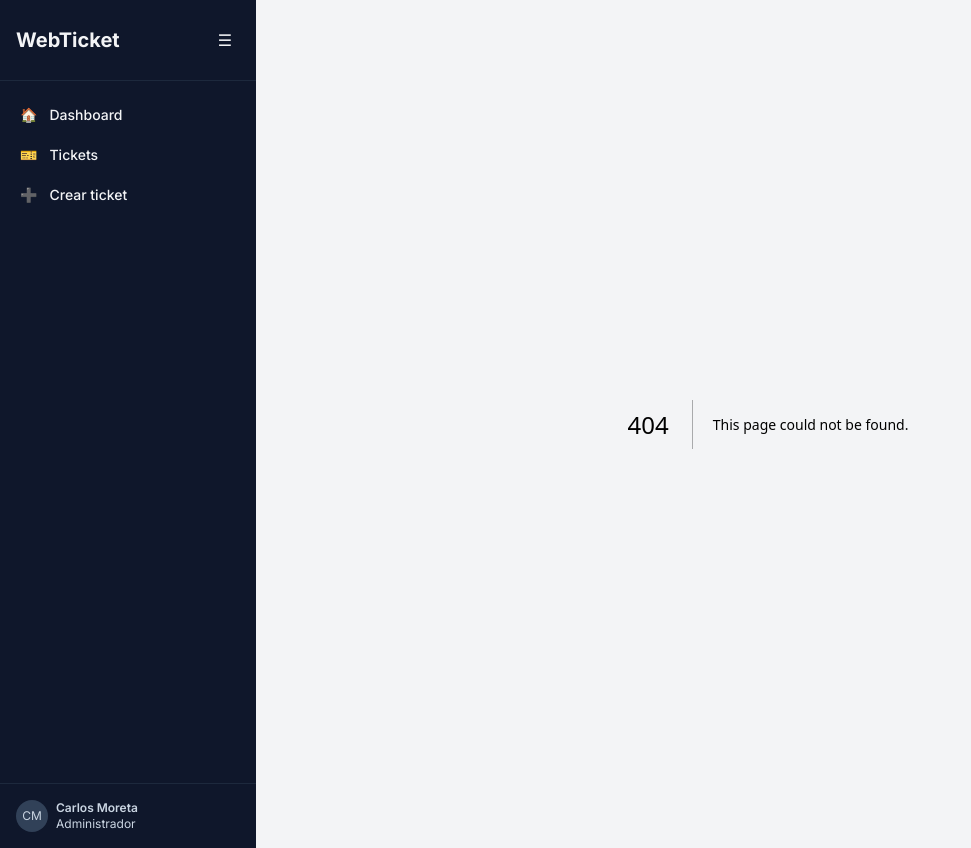
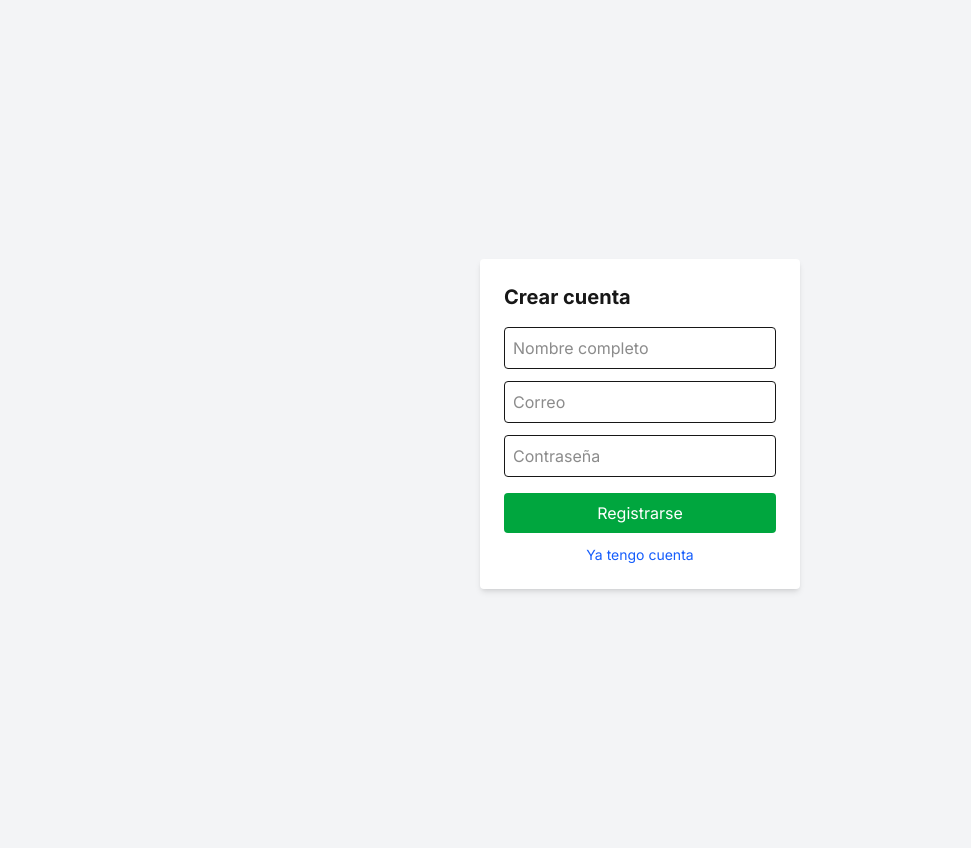
Before and after one commit to caaarrrrlll/Web-TicketSoporte, a Next.js app in the folder web-ticket/: page /register in a window 1280 px wide. Before the commit this address had no page. Shown: the whole page, without its empty margins (0-971 px from the left). Built offline with nearby package versions, Linux system fonts and the light colour scheme.

Commit message:
procesos de busqueda e intento login

```diff
--- a/web-ticket/app/layout.tsx
+++ b/web-ticket/app/layout.tsx
@@ -1,8 +1,7 @@
 import type { Metadata } from "next";
 import { Inter } from "next/font/google";
 import "./globals.css";
-import { Sidebar } from "@/components/Sidebar";
-import { SidebarProvider } from "@/context/SidebarContext";
+import LayoutClient from "@/components/layoutClient";
 
 const inter = Inter({ subsets: ["latin"] });
 
@@ -14,16 +13,8 @@ export const metadata: Metadata = {
 export default function RootLayout({ children }: { children: React.ReactNode }) {
   return (
     <html lang="es">
-      <body className={inter.className + " bg-gray-100 min-h-screen"}>
-        <SidebarProvider>
-          <div className="flex min-h-screen">
-            <Sidebar />
-
-            <div className="flex flex-col flex-1 bg-gray-100">
-              <main className="flex-1 p-6">{children}</main>
-            </div>
-          </div>
-        </SidebarProvider>
+      <body className={inter.className + " bg-gray-100"}>
+        <LayoutClient>{children}</LayoutClient>
       </body>
     </html>
   );
--- /dev/null
+++ b/web-ticket/app/login/page.tsx
@@ -0,0 +1,76 @@
+"use client";
+
+import { useState } from "react";
+import { useRouter } from "next/navigation";
+
+export default function LoginPage() {
+  const router = useRouter();
+
+  const [email, setEmail] = useState("");
+  const [password, setPassword] = useState("");
+  const [error, setError] = useState("");
+
+  function handleLogin(e: React.FormEvent) {
+    e.preventDefault();
+
+    const users = JSON.parse(localStorage.getItem("users") || "[]");
+
+    const user = users.find(
+      (u: any) => u.email === email && u.password === password
+    );
+
+    if (!user) {
+      setError("Credenciales incorrectas");
+      return;
+    }
+
+    // Guardar sesión
+    localStorage.setItem("sessionUser", JSON.stringify(user));
+
+    router.push("/"); // Ir al panel
+  }
+
+  return (
+    <div className="flex items-center justify-center min-h-screen bg-gray-100">
+      <form
+        onSubmit={handleLogin}
+        className="bg-white shadow-md p-6 rounded w-80"
+      >
+        <h1 className="text-xl font-bold mb-4">Iniciar sesión</h1>
+
+        {error && (
+          <p className="text-red-500 text-sm mb-2">{error}</p>
+        )}
+
+        <input
+          type="email"
+          placeholder="Correo"
+          className="border p-2 w-full mb-3 rounded"
+          value={email}
+          onChange={(e) => setEmail(e.target.value)}
+          required
+        />
+
+        <input
+          type="password"
+          placeholder="Contraseña"
+          className="border p-2 w-full mb-4 rounded"
+          value={password}
+          onChange={(e) => setPassword(e.target.value)}
+          required
+        />
+
+        <button className="bg-blue-600 text-white w-full py-2 rounded hover:bg-blue-700">
+          Entrar
+        </button>
+
+        <p
+          onClick={() => router.push("/register")}
+          className="text-blue-600 text-sm text-center mt-3 hover:underline cursor-pointer"
+        >
+          Crear cuenta
+        </p>
+      </form>
+    </div>
+  );
+}
--- /dev/null
+++ b/web-ticket/app/register/page.tsx
@@ -0,0 +1,85 @@
+"use client";
+
+import { useState } from "react";
+import { useRouter } from "next/navigation";
+
+export default function RegisterPage() {
+  const router = useRouter();
+
+  const [name, setName] = useState("");
+  const [email, setEmail] = useState("");
+  const [password, setPassword] = useState("");
+  const [error, setError] = useState("");
+
+  function handleRegister(e: React.FormEvent) {
+    e.preventDefault();
+
+    let users = JSON.parse(localStorage.getItem("users") || "[]");
+
+    const exists = users.some((u: any) => u.email === email);
+    if (exists) {
+      setError("Este correo ya está registrado");
+      return;
+    }
+
+    const newUser = { name, email, password };
+    users.push(newUser);
+
+    localStorage.setItem("users", JSON.stringify(users));
+
+    router.push("/login");
+  }
+
+  return (
+    <div className="flex items-center justify-center min-h-screen bg-gray-100">
+      <form
+        onSubmit={handleRegister}
+        className="bg-white shadow-md p-6 rounded w-80"
+      >
+        <h1 className="text-xl font-bold mb-4">Crear cuenta</h1>
+
+        {error && (
+          <p className="text-red-500 text-sm mb-2">{error}</p>
+        )}
+
+        <input
+          type="text"
+          placeholder="Nombre completo"
+          className="border p-2 w-full mb-3 rounded"
+          value={name}
+          onChange={(e) => setName(e.target.value)}
+          required
+        />
+
+        <input
+          type="email"
+          placeholder="Correo"
+          className="border p-2 w-full mb-3 rounded"
+          value={email}
+          onChange={(e) => setEmail(e.target.value)}
+          required
+        />
+
+        <input
+          type="password"
+          placeholder="Contraseña"
+          className="border p-2 w-full mb-4 rounded"
+          value={password}
+          onChange={(e) => setPassword(e.target.value)}
+          required
+        />
+
+        <button className="bg-green-600 text-white w-full py-2 rounded hover:bg-green-700">
+          Registrarse
+        </button>
+
+        <p
+          onClick={() => router.push("/login")}
+          className="text-blue-600 text-sm text-center mt-3 hover:underline cursor-pointer"
+        >
+          Ya tengo cuenta
+        </p>
+      </form>
+    </div>
+  );
+}
--- /dev/null
+++ b/web-ticket/components/layoutClient.tsx
@@ -0,0 +1,25 @@
+"use client";
+
+import { usePathname } from "next/navigation";
+import { SidebarProvider } from "@/context/SidebarContext";
+import { Sidebar } from "@/components/Sidebar";
+
+export default function LayoutClient({ children }: { children: React.ReactNode }) {
+  const pathname = usePathname();
+
+  const noSidebarRoutes = ["/login", "/register"];
+  const hideSidebar = noSidebarRoutes.includes(pathname);
+
+  return (
+    <SidebarProvider>
+      <div className="flex min-h-screen bg-gray-100">
+        {!hideSidebar && <Sidebar />}
+
+        <div className="flex-1 flex flex-col bg-gray-100">
+          <main className="flex-1 p-6">{children}</main>
+        </div>
+
+      </div>
+    </SidebarProvider>
+  );
+}
```
